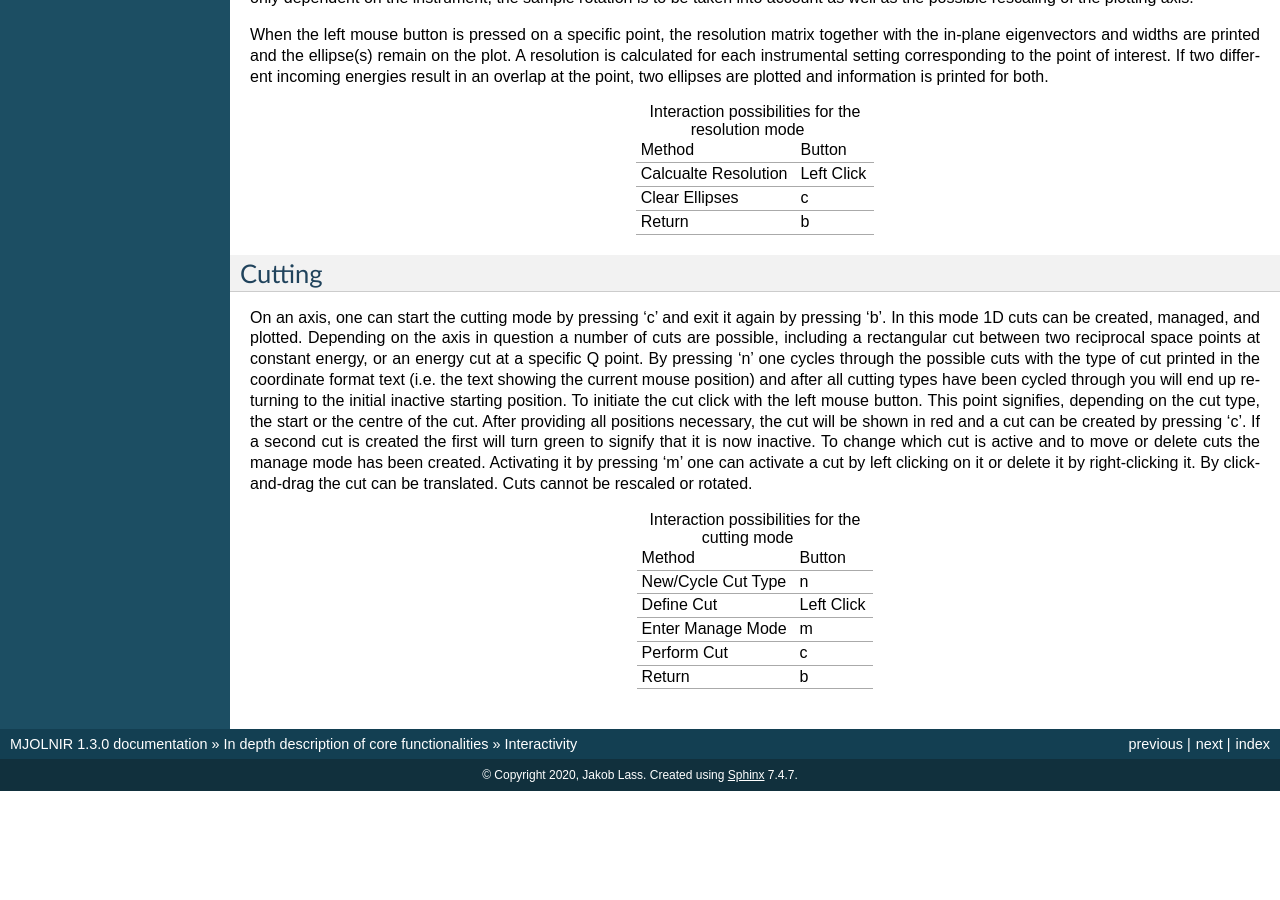
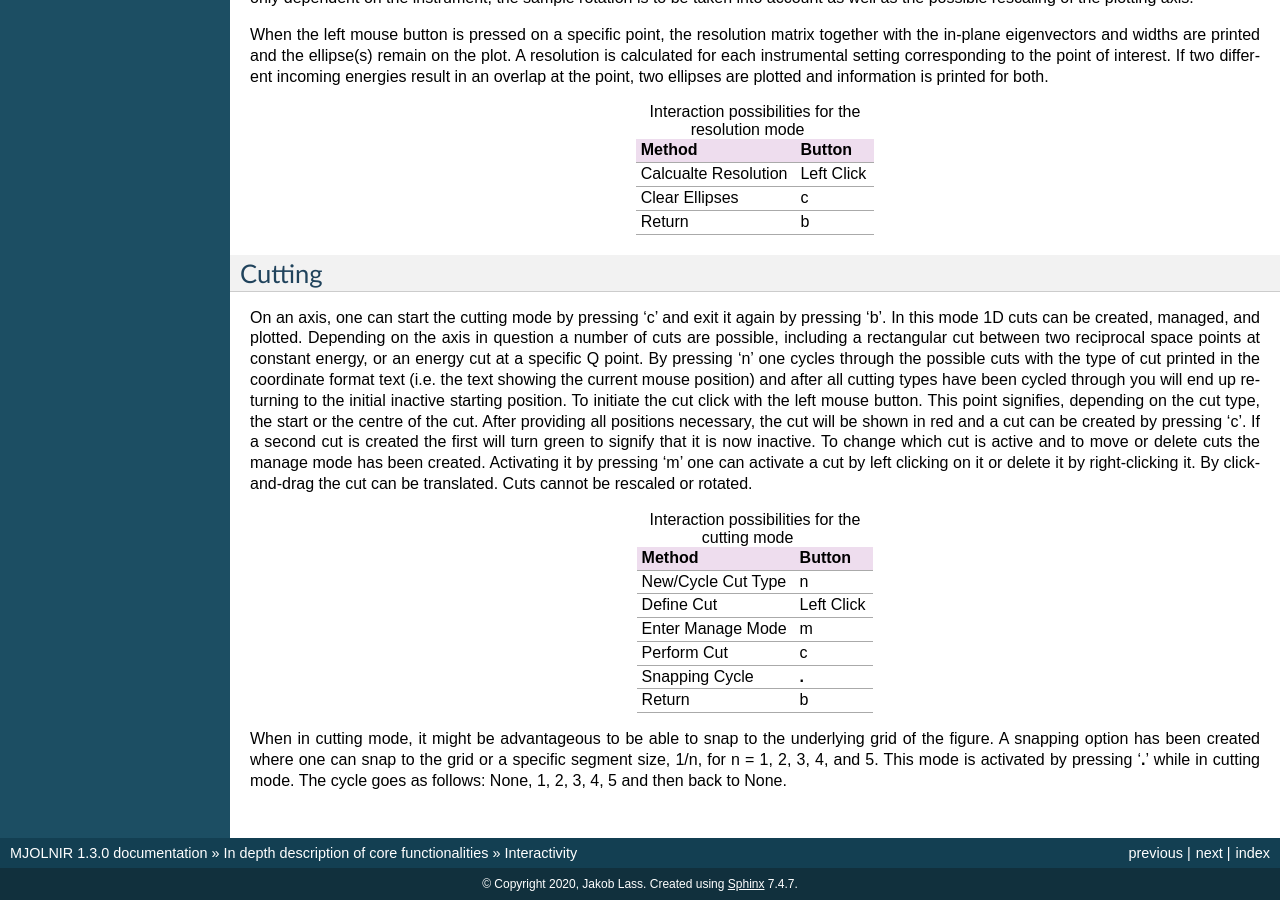
Before and after one commit to MJOLNIRPackage/MJOLNIR, a Sphinx documentation site: the page built from docs/InDepthDocumentation/Interactivity.rst, in a window 1280 px wide and 900 px high, scrolled down 599 px. Built offline with Sphinx 7.4.7, drawn with Linux system fonts in a browser that asks for light colours; before the commit the page ends 1390 px from its top, so only the background shows below that.

Commit message:
Add snapping explanation Correct link

```diff
--- a/docs/InDepthDocumentation/Interactivity.rst
+++ b/docs/InDepthDocumentation/Interactivity.rst
@@ -13,7 +13,7 @@ For the QPlane, QE axis, and the QELine axis a set of interactive modes have bee
 
     +------------------+-----------+------------+
     | Interaction Mode | Activate  | Deactivate |
-    +------------------+-----------+------------+
+    +==================+===========+============+
     | Resolution       | r         | b          |
     +------------------+-----------+------------+
     | Cutting          | c         | b          |
@@ -49,7 +49,7 @@ the point, two ellipses are plotted and information is printed for both.
 
     +----------------------+------------+
     | Method               | Button     |
-    +----------------------+------------+
+    +======================+============+
     | Calcualte Resolution | Left Click |
     +----------------------+------------+
     | Clear Ellipses       | c          |
@@ -75,7 +75,7 @@ Cuts cannot be rescaled or rotated.
 
     +-------------------+------------+
     | Method            | Button     |
-    +-------------------+------------+
+    +===================+============+
     | New/Cycle Cut Type| n          |
     +-------------------+------------+
     | Define Cut        | Left Click |
@@ -84,5 +84,10 @@ Cuts cannot be rescaled or rotated.
     +-------------------+------------+
     | Perform Cut       | c          |
     +-------------------+------------+
+    | Snapping Cycle    | **.**      |
+    +-------------------+------------+
     | Return            | b          |
     +-------------------+------------+
+
+When in cutting mode, it might be advantageous to be able to snap to the underlying grid of the figure. A snapping option has been created where one can snap to the grid or a specific
+segment size, 1/n, for n = 1, 2, 3, 4, and 5. This mode is activated by pressing '**.**' while in cutting mode. The cycle goes as follows: None, 1, 2, 3, 4, 5 and then back to None.
```
Also changed, not shown: docs/notebooks/QuickPlottingofData.ipynb.
